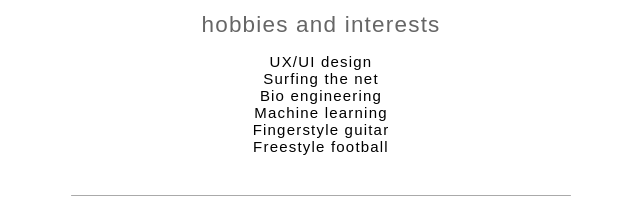
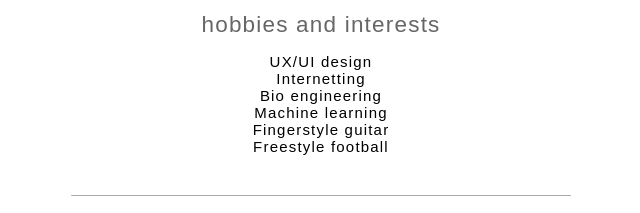
Before and after one commit to bhbs/prof, a plain HTML site: page index.html in a window 1280 px wide. Shown: the part 410-623 px from the top of the page, 319-959 px from the left. Drawn offline with Linux system fonts and the light colour scheme.

Commit message:
hello_world

```diff
--- a/index.html
+++ b/index.html
@@ -33,7 +33,7 @@
 <h2>hobbies and interests</h2>
 <ul id="f">
 <li>UX/UI design</li>
-<li>Surfing the net</li>
+<li>Internetting</li>
 <li>Bio engineering</li>
 <li>Machine learning</li>
 <li>Fingerstyle guitar</li>
```
